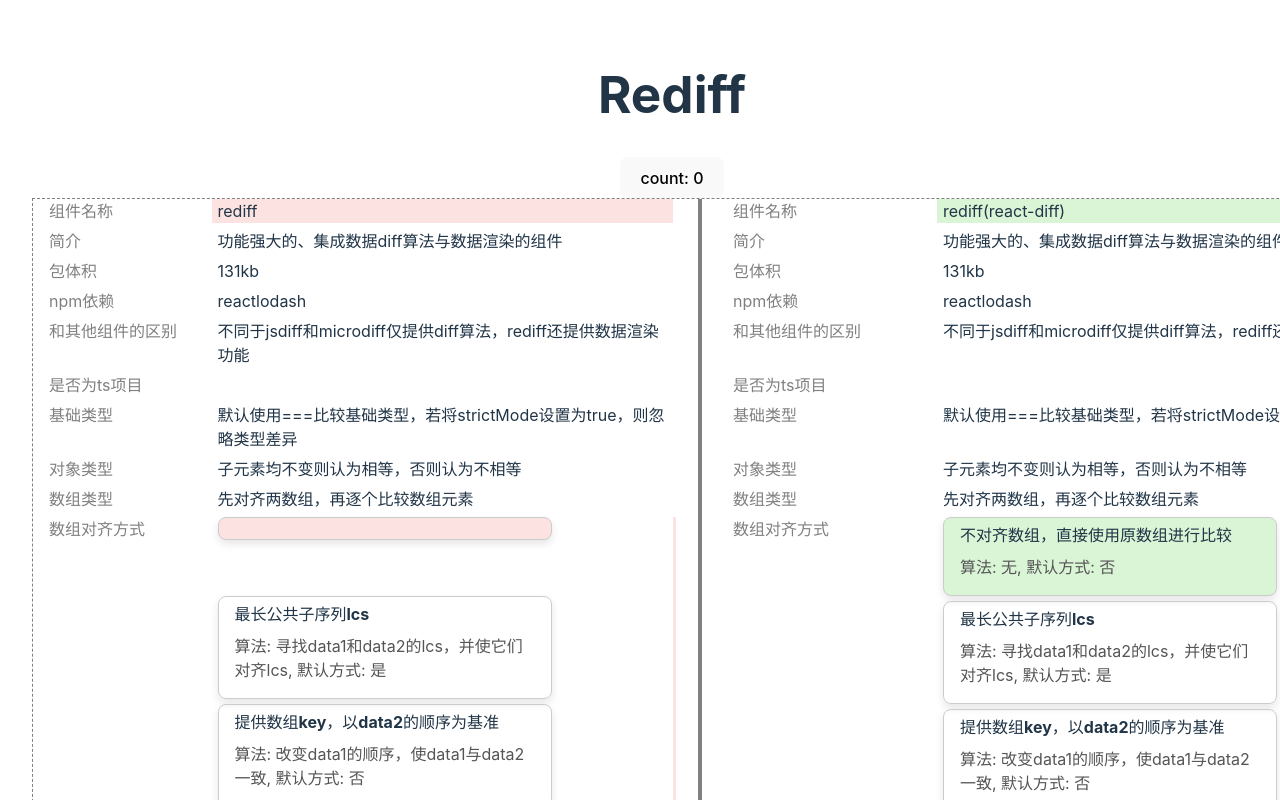
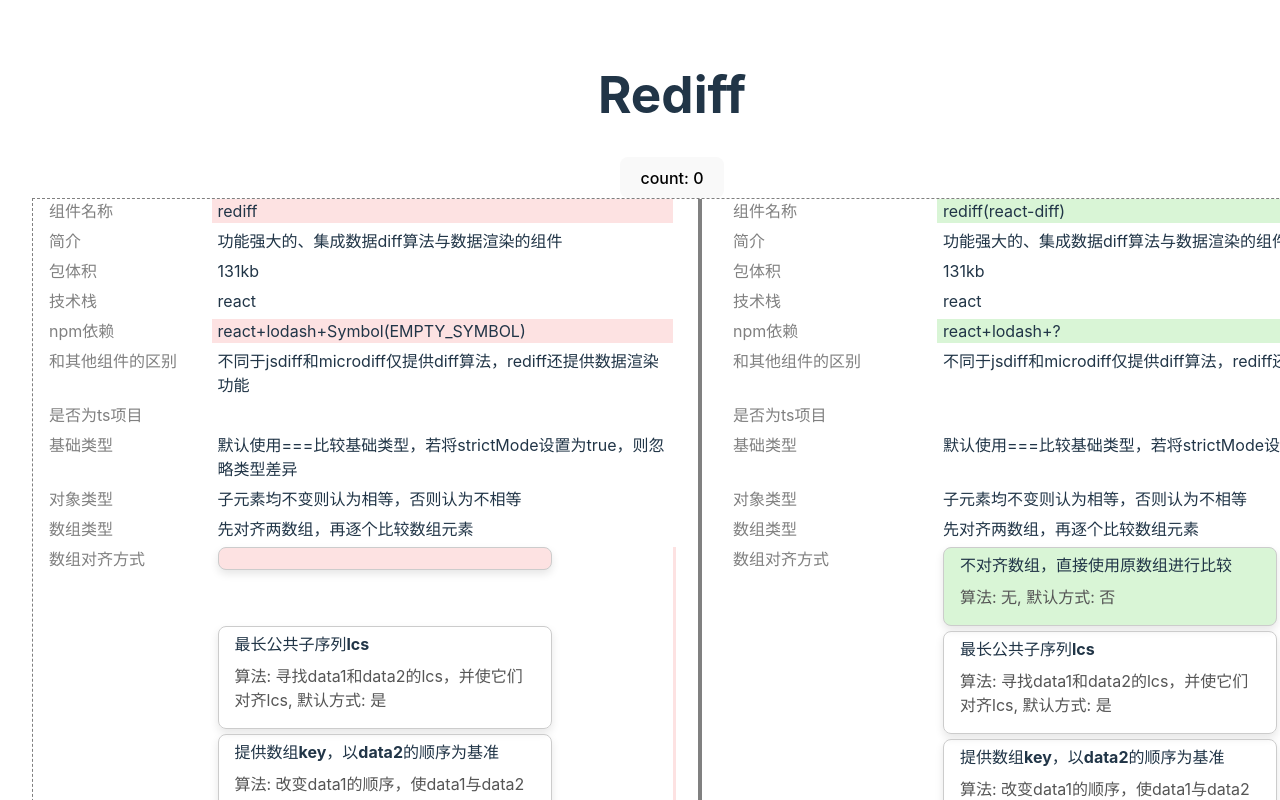
Before and after one commit to LittleWhite-Hai/react-diff-viz, a React (Vite) app: page / in a window 1280 px wide. Shown: the top 800 px of the page. Built offline with nearby package versions, Linux system fonts and the light colour scheme.

Commit message:
开发demo

```diff
--- a/src/App.tsx
+++ b/src/App.tsx
@@ -46,7 +46,7 @@
   简介: "功能强大的、集成数据diff算法与数据渲染的组件",
   包体积: "131kb",
   技术栈: "react",
-  npm依赖: ["react", "lodash"],
+  npm依赖: ["react", "lodash", "?"],
   和其他组件的区别: "不同于jsdiff和microdiff仅提供diff算法，rediff还提供数据渲染功能",
   是否为ts项目: true,
   基础类型: "默认使用===比较基础类型，若将strictMode设置为true，则忽略类型差异",
@@ -108,20 +108,19 @@
             label: "包体积",
             path: "包体积",
           },
-          // {
-          //   label: "技术栈",
-          //   path: "技术栈",
-          //   arrayKey: "",
-          //   content: (v: any) => {
-          //     console.log('v', v);
-          //     // return v
-          //     return v.join("+");
-          //   },
-          // },
+          {
+            label: "技术栈",
+            path: "技术栈",
+          },
           {
             label: "npm依赖",
             path: "npm依赖",
+            arrayKey: "",
+            content: (v: any) => {
+              return v.map(String).join("+");
+            },
           },
+
           {
             label: "和其他组件的区别",
             path: "和其他组件的区别",
--- a/src/diff.tsx
+++ b/src/diff.tsx
@@ -64,11 +64,14 @@
   }
   if (content) {
     if (typeof arrayKey === "string" && typeof content === "function") {
-      return (
-        content(getPathValue(data, ext.path, arrayKey), data, ext) as any
-      )?.map((i: any, idx: any) => (
-        <div data-path={ext.path + "." + idx}>{i}</div>
-      ));
+      const res = content(getPathValue(data, ext.path, arrayKey), data, ext) as any
+      if (res.map) {
+        return res.map((i: any, idx: any) => (
+          <div data-path={ext.path + "." + idx}>{i}</div>
+        ));
+      } else {
+        return res
+      }
     }
     if (typeof content === "function") {
       return content(getPathValue(data, ext.path, arrayKey), data, ext);
@@ -87,9 +90,7 @@
   arrayKey: string | undefined
 ): any {
   const res = getValueByPath(data, path);
-  // if (Array.isArray(res) && typeof arrayKey === "string") {
-  //   return res;
-  // }
+
   // if (["object", "function"].includes(typeof res)) {
   //   return JSON.stringify(res);
   // }
```
